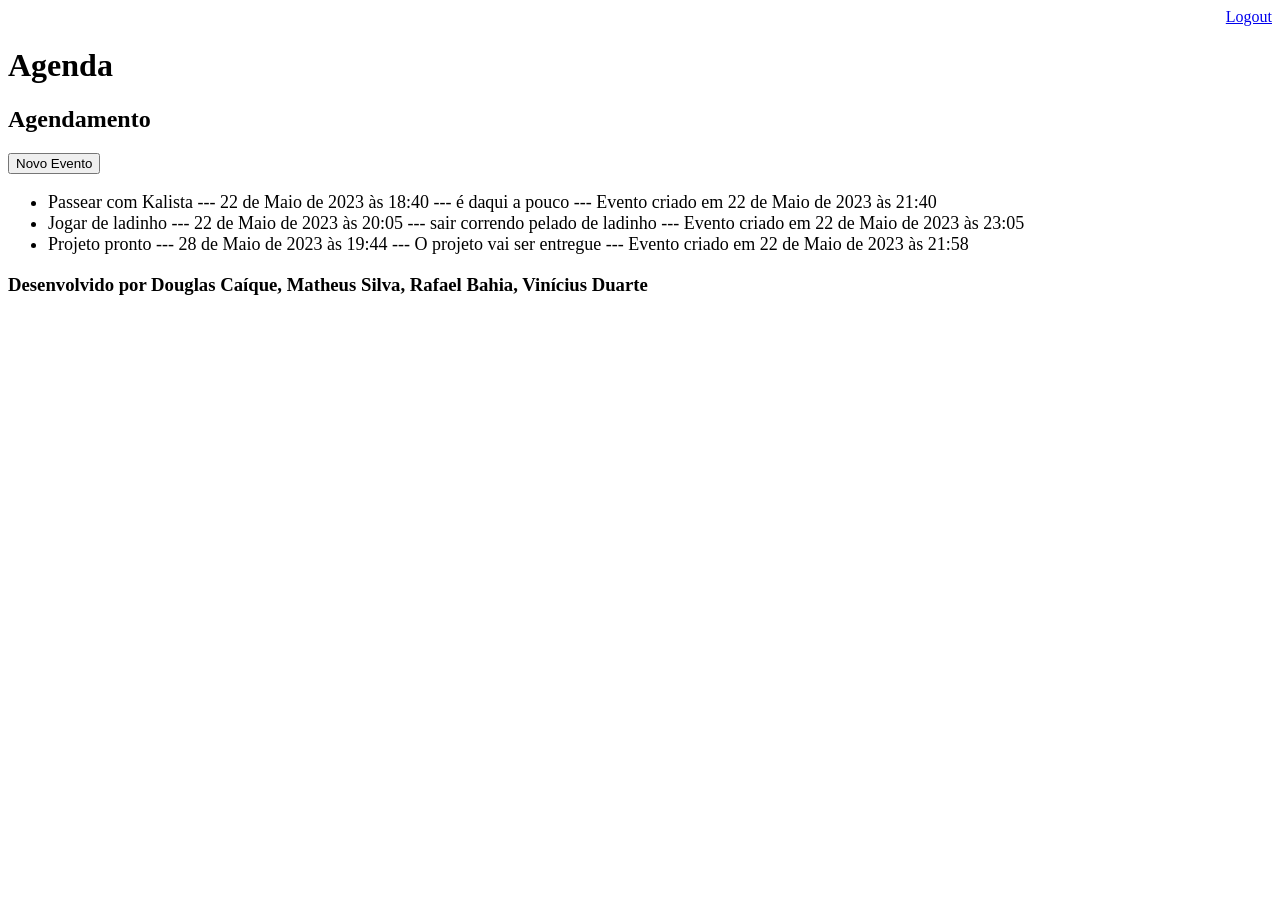
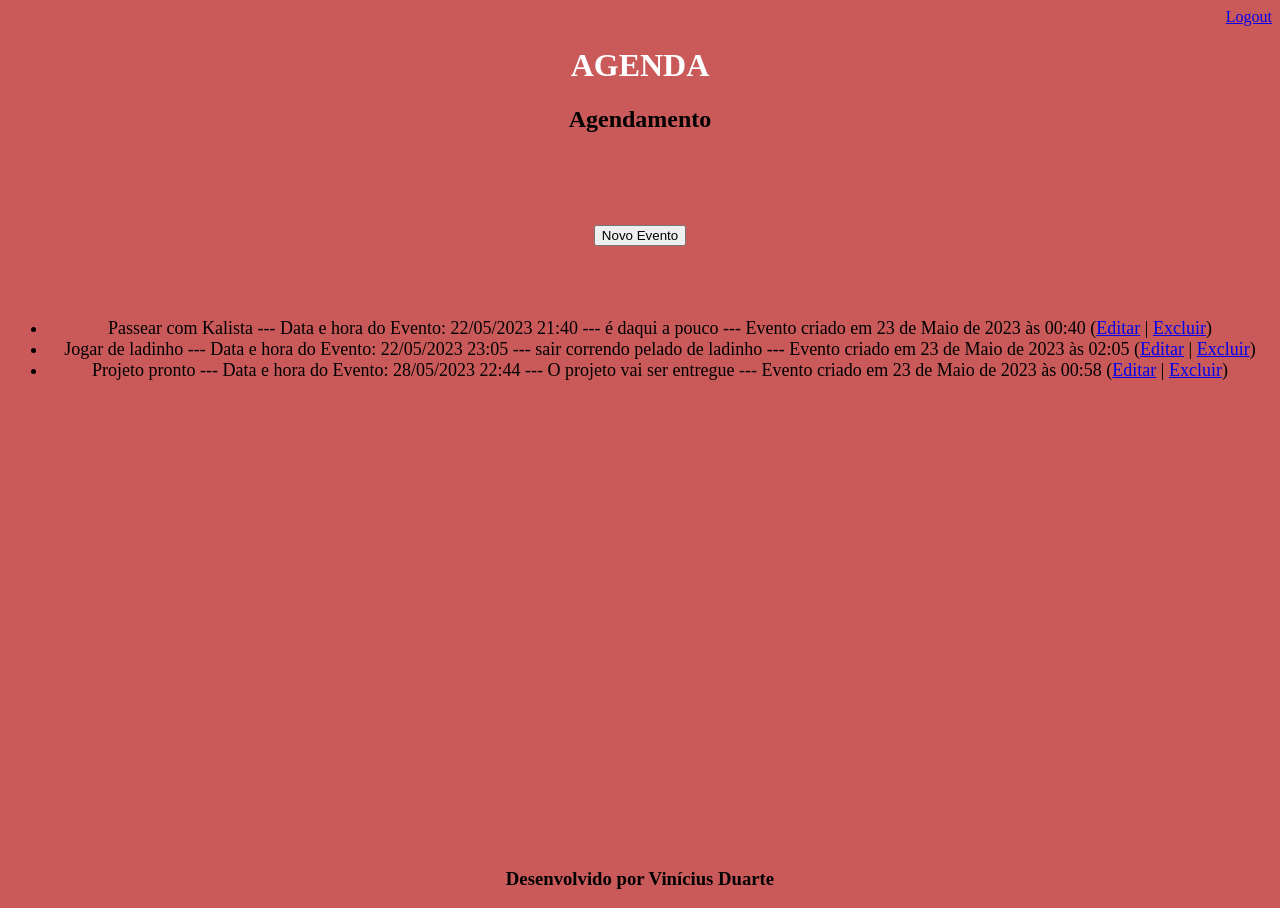
Before and after one commit to DuarteVn/hello_django, a Django app: page /home/ in a window 1280 px wide. Before the commit the page ends 295 px from the top, so only its background shows below. Run offline with Django 4.2, Linux system fonts and the light colour scheme; a user stored in the database is signed in; data comes from the database, SQL or seed files in the repository; both versions use the stored data as it was after the commit.

Commit message:
Update views

```diff
--- a/app_wpp/admin.py
+++ b/app_wpp/admin.py
@@ -2,7 +2,7 @@ from django.contrib import admin
 from app_wpp.models import evento
 
 class EventoAdmin(admin.ModelAdmin):
-    list_display =('titulo', 'data_evento', 'data_criacao')
+    list_display =('id','titulo', 'data_evento', 'data_criacao')
     list_filter = ('usuario','data_evento',)
 
 admin.site.register(evento, EventoAdmin)
--- a/app_wpp/models.py
+++ b/app_wpp/models.py
@@ -13,3 +13,9 @@ class evento(models.Model):
         db_table = 'evento'
     def __str__(self):
             return self.titulo
+
+    def get_data_evento(self):
+        return self.data_evento.strftime('%d/%m/%Y %H:%M')
+
+    def get_data_input_evento(self):
+        return self.data_evento.strftime('%Y-%m-%dT %H:%M')
--- a/app_wpp/templates/home.html
+++ b/app_wpp/templates/home.html
@@ -1,14 +1,25 @@
 {% extends "model-page.html"%}
 
 {%block content%}
+<body style='background-color: rgb(202, 90, 90);'align="center">
+
     <h2>Agendamento</h2>
+<br><br><br><br>
+    <a href="evento/">
+    <button type="button">Novo Evento</button>
+    </a>
 
-    <a href="evento/"><button type="button">Novo Evento</button></a>
+    <br><br><br><br>
 
     <ul style="font-size: 18px">
         {% for evento in eventos%}
-            <li>{{evento.titulo}} --- {{evento.data_evento}} --- {{evento.descricao}} --- Evento criado em {{evento.data_criacao}} </li>
+            <li>
+                {{evento.titulo}} --- Data e hora do Evento: {{evento.get_data_evento}} --- {{evento.descricao}} --- Evento criado em {{evento.data_criacao}}
+                (<a href='evento/?id={{evento.id}}'>Editar</a>
+                | <a href='evento/delete/{{evento.id}}/'>Excluir</a>)
+            </li>
         {%endfor%}
-    </ul>
+    </ul><br><br><br><br><br><br><br><br><br><br><br><br><br><br><br><br><br><br><br><br><br><br><br><br><br>
+</body>
 
 {%endblock%}
--- a/app_wpp/templates/model-footer.html
+++ b/app_wpp/templates/model-footer.html
@@ -1,2 +1,2 @@
 
-<h3>Desenvolvido por Douglas Caíque, Matheus Silva, Rafael Bahia, Vinícius Duarte</h3>
+<h3>Desenvolvido por Vinícius Duarte</h3>
--- a/app_wpp/templates/model-header.html
+++ b/app_wpp/templates/model-header.html
@@ -4,4 +4,4 @@
     <div align="right">
     <a href="/logout">Logout</a>
     </div>
-<h1>Agenda</h1>
+<h1 style="color: white;">AGENDA</h1>
--- a/app_wpp/views.py
+++ b/app_wpp/views.py
@@ -37,17 +37,42 @@ def lista_eventos(request):
 
 @login_required(login_url='/login/')
 def Evento(request):
-    return render(request, 'evento.html')
+    id_evento = request.GET.get('id')
+    dados = {}
+    if id_evento:
+        dados['Evento'] = evento.objects.get(id=id_evento)
+    return render(request, 'evento.html', dados)
 
+@login_required(login_url='/login/')
 def submit_Evento(request):
     if request.POST:
         titulo = request.POST.get('titulo')
         data_evento = request.POST.get('data_evento')
         descricao = request.POST.get('descricao')
         usuario = request.user
-        evento.objects.create(titulo=titulo,
+        id_evento = request.POST.get('id_evento')
+        if id_evento:
+            Evento = evento.objects.get(id=id_evento)
+            if Evento.usuario == usuario:
+                Evento.titulo = titulo
+                Evento.descricao = descricao
+                Evento.data_evento = data_evento
+                Evento.save()
+        #     evento.objects.filter(id=id_evento).update(titulo=titulo,
+        #                                                 data_evento=data_evento,
+        #                                                 descricao=descricao)
+        else:
+            evento.objects.create(titulo=titulo,
                             data_evento=data_evento,
                             descricao=descricao,
                             usuario=usuario)
+    return redirect('/')
 
+
+@login_required(login_url='/login/')
+def delete_Evento(request, id_evento):
+    usuario= request.user
+    Evento = evento.objects.get(id=id_evento)
+    if usuario == Evento.usuario:
+        Evento.delete()
     return redirect('/')
--- a/aula_dio/settings.py
+++ b/aula_dio/settings.py
@@ -107,7 +107,7 @@ AUTH_PASSWORD_VALIDATORS = [
 
 LANGUAGE_CODE = 'pt-br'
 
-TIME_ZONE = 'America/Sao_Paulo'
+TIME_ZONE = 'UTC'
 
 USE_I18N = True
 
--- a/aula_dio/urls.py
+++ b/aula_dio/urls.py
@@ -8,9 +8,9 @@ urlpatterns = [
     path('home/', views.lista_eventos),
     path('home/evento/', views.Evento),
     path('home/evento/submit', views.submit_Evento),
+    path('home/evento/delete/<int:id_evento>/', views.delete_Evento),
     path('', RedirectView.as_view(url='/home/')),
     path('login/', views.login_user),
     path('login/submit', views.submit_login),
     path('logout/', views.logout_user)
-
 ]
```
Also changed, not shown: app_wpp/templates/evento.html (+8 -6 lines), db.sqlite3.
